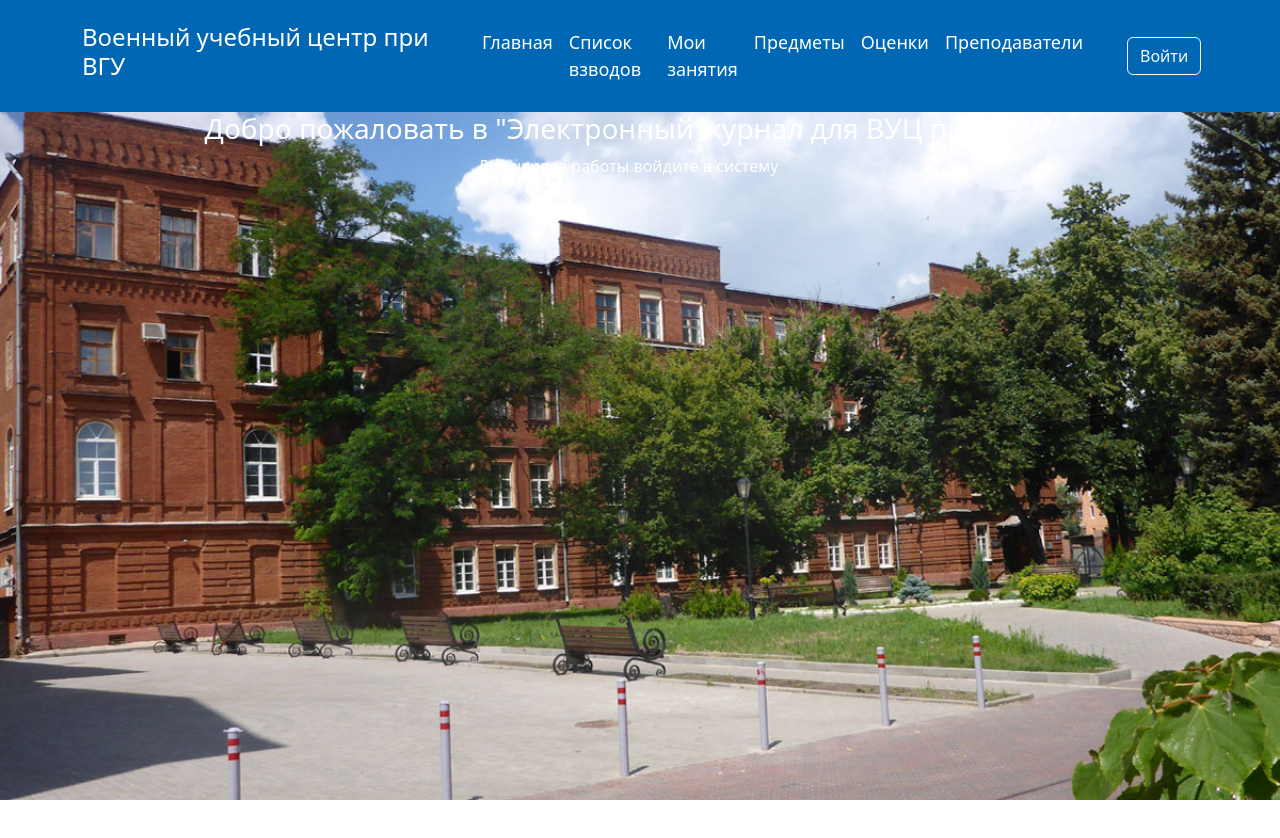
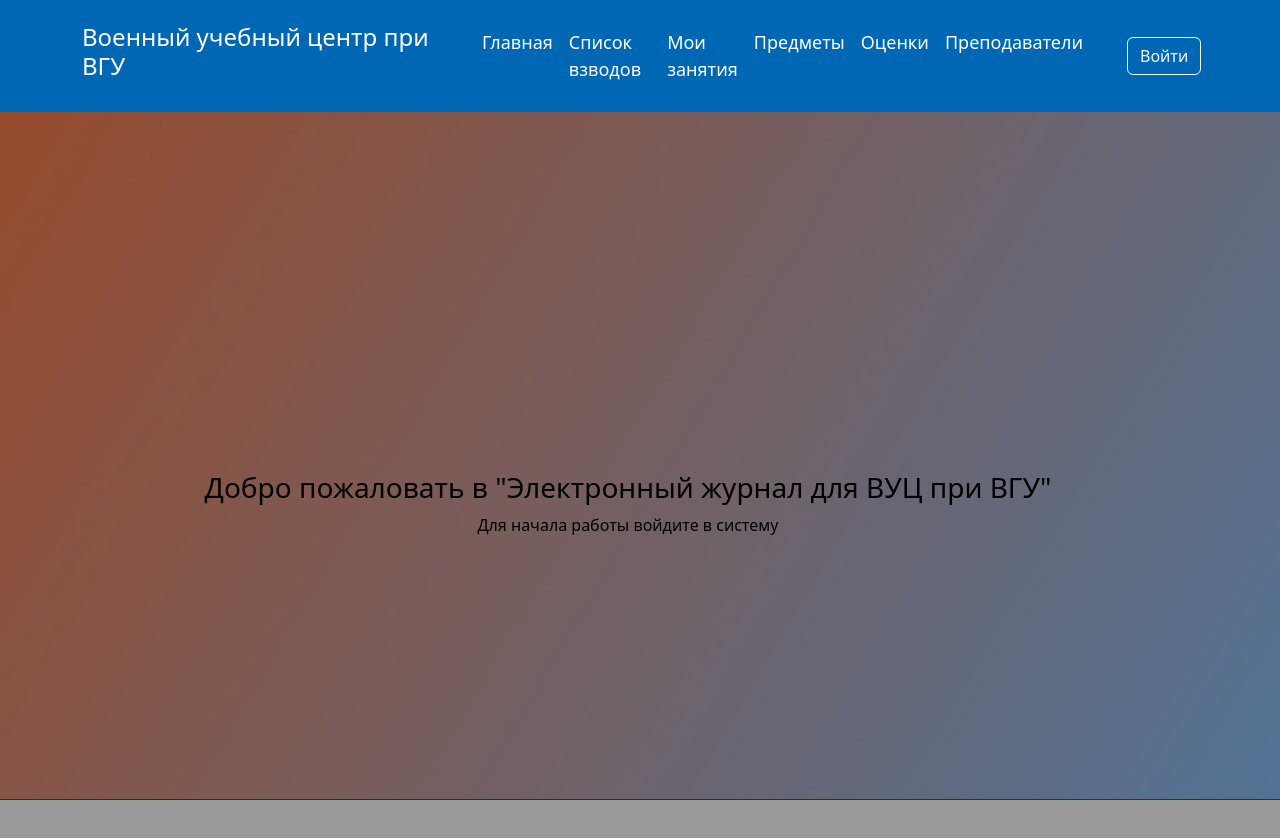
Before and after one commit to Dmitriy-M1319/journal-client, a Vue app: page / in a window 1280 px wide. Shown: the top 838 px of the page. Before the commit the page ends 800 px from the top, so only its background shows below. Built offline with nearby package versions, Linux system fonts and the light colour scheme; what vue-js-modal would draw is missing.

Commit message:
change background, fix styles

```diff
--- a/src/App.vue
+++ b/src/App.vue
@@ -55,7 +55,7 @@
                     </div>
                 </div>
             </header>
-            <div :class="{ ' d-flex align-items-center': !isToken() }">
+            <div :class="{'mask': true, 'd-flex align-items-center': !isToken() }">
                 <router-view class="view" :is_student="isStudent()" :profile="this.profile" :token="isToken()" />
             </div>
     </div>
@@ -121,7 +121,7 @@ header {
 }
 
 body {
-    background-image: url('@/assets/35.jpg');
+    background-image: url('@/assets/background.jpg');
     width: 100%;
     height: 100vh;
     background-repeat: no-repeat;
--- a/src/views/Home.vue
+++ b/src/views/Home.vue
@@ -1,7 +1,7 @@
 <template>
     <div v-if="!token" class="row">
         <div class="col-12">
-            <div class="text-white text-center">
+            <div class="text-black text-center">
                 <h3>Добро пожаловать в "Электронный журнал для ВУЦ при ВГУ"</h3>
                 <p>Для начала работы войдите в систему</p>
             </div>
--- a/src/views/Login.vue
+++ b/src/views/Login.vue
@@ -92,7 +92,7 @@ header {
 }
 
 body {
-    background-image: url('@/assets/35.jpg');
+    background-image: url('@/assets/background.jpg');
     width: 100%;
     height: 100vh;
     background-repeat: no-repeat;
```
Also changed, not shown: src/assets/background.jpg (added).
